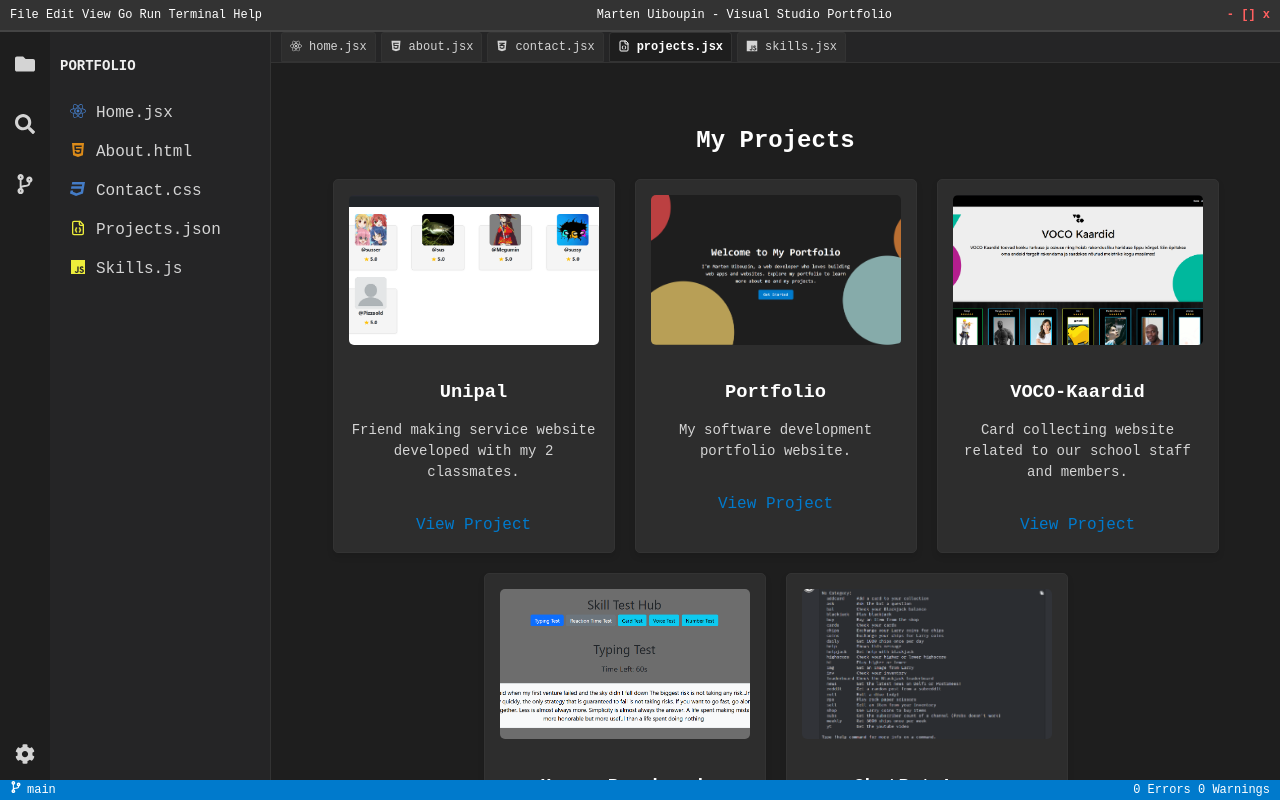
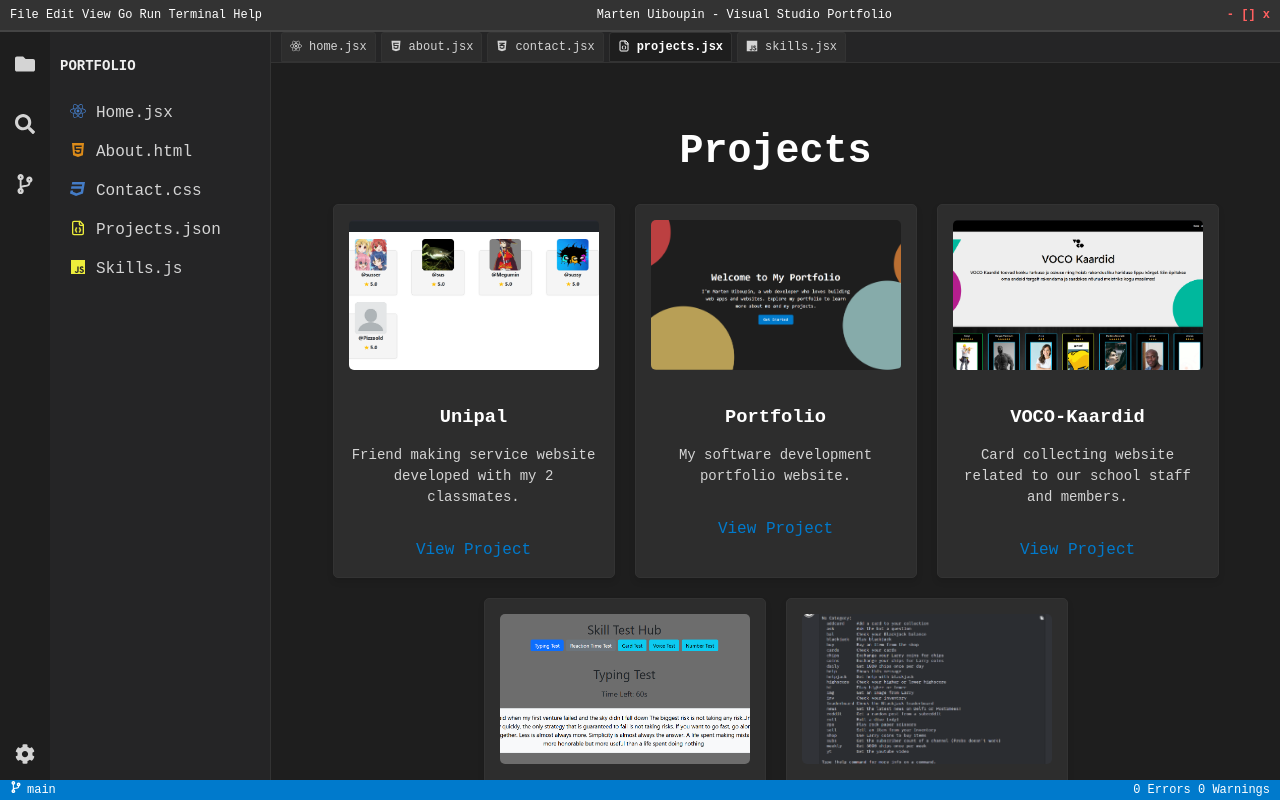
Before and after one commit to TheVaxly/code-portfolio, a React (Vite) app: page / in a window 1280 px wide. Both pictures are taken after a click on the button "View Projects". Built offline with nearby package versions, Linux system fonts and the light colour scheme.

Commit message:
Style fixes

```diff
--- a/src/content/Projects.jsx
+++ b/src/content/Projects.jsx
@@ -44,7 +44,7 @@
 const Projects = () => {
   return (
     <div className="projects-container">
-      <h2>My Projects</h2>
+      <h1>Projects</h1>
       <div className="projects-list">
         {projects.map((project, index) => (
           <div key={index} className="project-card">
--- a/src/content/Skills.jsx
+++ b/src/content/Skills.jsx
@@ -45,7 +45,7 @@
 const Skills = () => {
   return (
     <div className="skills-container">
-      <h2>Skills</h2>
+      <h1>Skills</h1>
       <div className="skills-section">
         <ul>
           {skillsData.skills.map((skill, index) => (
--- a/src/styles/Home.css
+++ b/src/styles/Home.css
@@ -158,7 +158,7 @@
     overflow-y: auto;
 }
 
-h1::after {
+.content h1::after {
     content: "|";
     display: inline-block;
     margin-left: 5px;
--- a/src/styles/Projects.css
+++ b/src/styles/Projects.css
@@ -4,10 +4,10 @@
   background-color: #1e1e1e;
 }
 
-.projects-container h2 {
+.projects-container h1 {
   text-align: center;
   color: #ffffff;
-  margin-bottom: 20px;
+  margin-bottom: 30px;
 }
 
 .projects-list {
```
